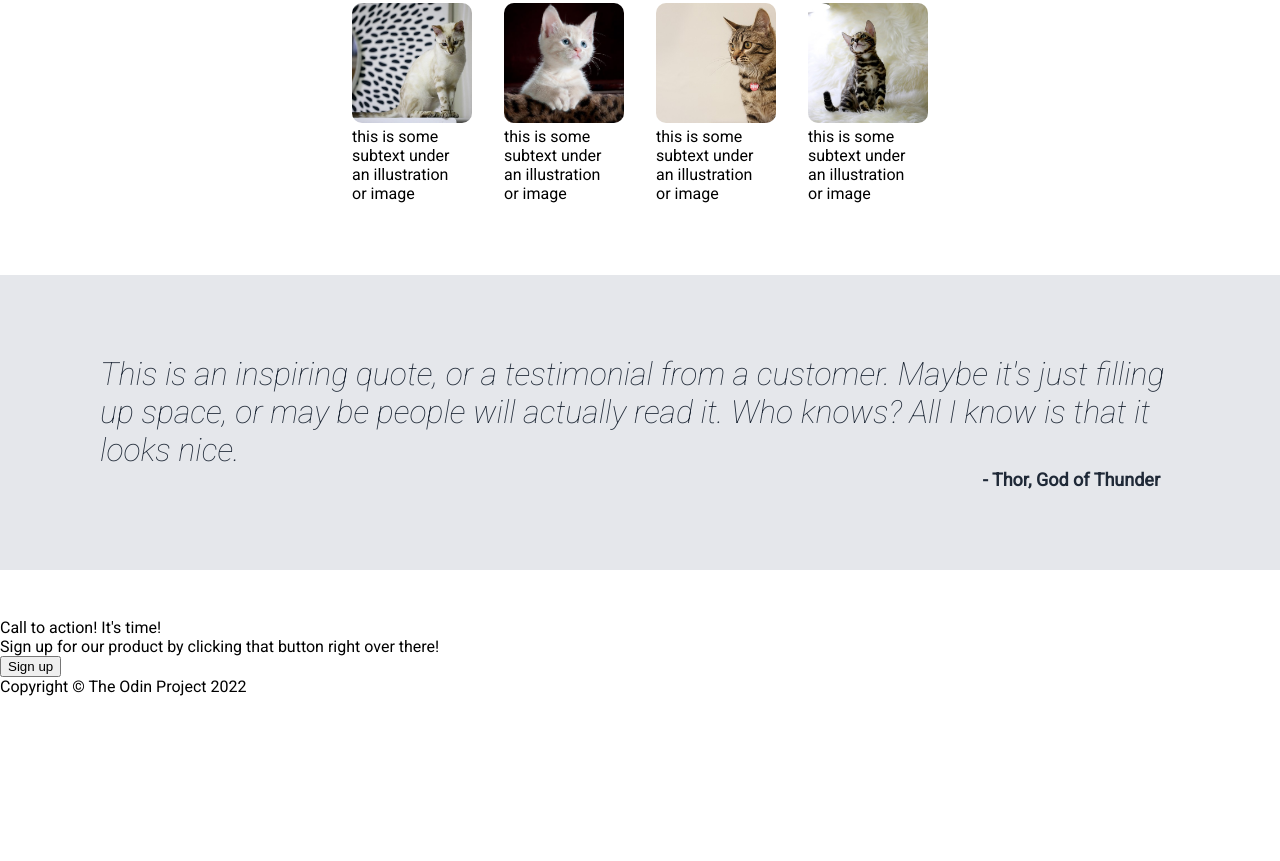
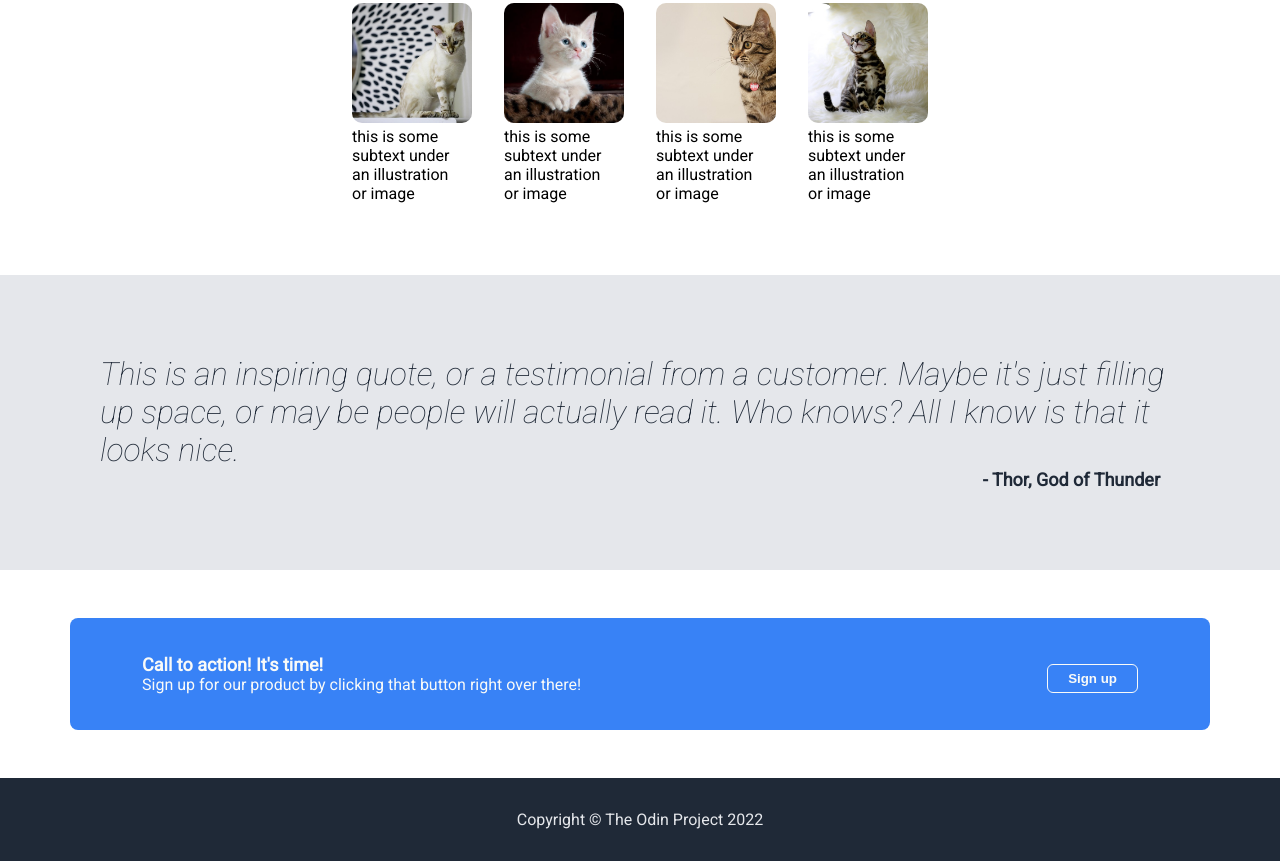
Before and after one commit to gauravvsgithub/landing-page, a plain HTML site: page index.html in a window 1280 px wide. Shown: the part 476-1337 px from the top of the page. Before the commit the page ends 1172 px from the top, so only its background shows below. Drawn offline with Linux system fonts and the light colour scheme.

Commit message:
style signup-card and footer section

```diff
--- a/styles.css
+++ b/styles.css
@@ -131,3 +131,38 @@ li > a {
 }
 
 /* call to action section */
+.signup-card {
+    background-color: #3882F6;
+    color:#F9FAF8;
+    margin:48px 70px;
+    padding: 36px 72px;
+    display: flex;
+    justify-content: space-between;
+    align-items: center;
+    border-radius: 8px;
+}
+
+.primary-text {
+    font-size: 18px;
+    font-weight: bold;
+}
+
+.signup-card > button {
+    background-color: #3882F6;
+    border: 1px solid #F9FAF8;
+    color: #F9FAF8;
+    margin-top: 8px;
+    padding: 6px 20px;
+    border-radius: 6px;
+    font-weight:bold;
+}
+
+/* footer section */
+.footer {
+    background-color: #1F2937;
+    color: #E5E7EB;
+    display: flex;
+    justify-content: center;
+    align-items: center;
+    padding: 32px 0;
+}
```
